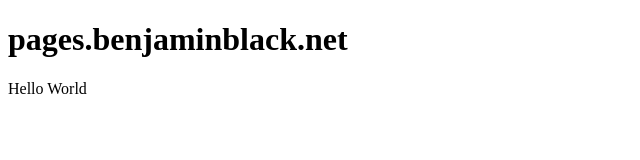
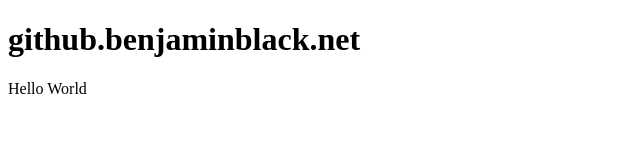
Before and after one commit to benjaminblack/benjaminblack.github.io, a plain HTML site: page index.html in a window 1280 px wide. Shown: the whole page, without its empty margins (0-640 px from the left). Drawn offline with Linux system fonts and the light colour scheme.

Commit message:
update placeholder content to match domain

```diff
--- a/index.html
+++ b/index.html
@@ -3,10 +3,10 @@
 <html lang="en">
   <head>
     <meta charset="utf-8">
-    <title>pages.benjaminblack.net</title>
+    <title>github.benjaminblack.net</title>
   </head>
   <body>
-    <h1>pages.benjaminblack.net</h1>
+    <h1>github.benjaminblack.net</h1>
     <p>Hello World</p>
   </body>
 </html>
```
